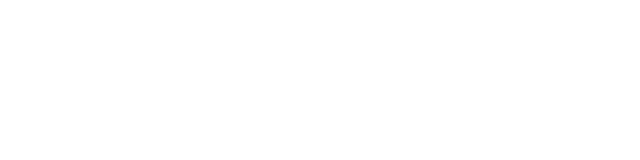
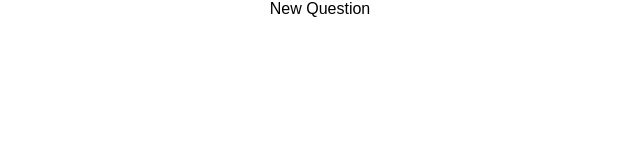
Before and after one commit to dml2448/easypoll, a React app: page /questions/create in a window 1280 px wide. Shown: the top 160 px of the page, without its empty margins (320-960 px from the left). Built offline with nearby package versions, Linux system fonts and the light colour scheme; the HTML template or start-up script is replaced by a standard one.

Commit message:
add empty routes and components
Define main components and routes to fill out later

```diff
--- a/package.json
+++ b/package.json
@@ -26,13 +26,17 @@
     "fs-extra": "3.0.1",
     "html-webpack-plugin": "2.29.0",
     "jest": "20.0.4",
+    "moment": "^2.18.1",
     "object-assign": "4.1.1",
     "postcss-flexbugs-fixes": "3.2.0",
     "postcss-loader": "2.0.6",
     "promise": "8.0.1",
+    "prop-types": "^15.5.10",
     "react": "^15.6.1",
     "react-dev-utils": "^4.0.1",
     "react-dom": "^15.6.1",
+    "react-router": "^4.2.0",
+    "react-router-dom": "^4.2.2",
     "style-loader": "0.18.2",
     "sw-precache-webpack-plugin": "0.11.4",
     "url-loader": "0.5.9",
--- a/src/App.js
+++ b/src/App.js
@@ -1,10 +1,22 @@
 import React, { Component } from 'react';
+import { Route, BrowserRouter, Switch } from 'react-router-dom'
 import './App.css';
+
+import Questions from './Questions';
+import Poll from './Poll';
+import NewQuestion from './NewQuestion';
 
 class App extends Component {
   render() {
     return (
       <div className="App">
+        <BrowserRouter>
+          <Switch>
+            <Route exact path='/' component={Questions} />
+            <Route exact path='/questions/create' component={NewQuestion} />
+            <Route exact path='/questions/:questionId' component={Poll} />
+          </Switch>
+        </BrowserRouter>
       </div>
     );
   }
--- /dev/null
+++ b/src/NewQuestion.js
@@ -0,0 +1,13 @@
+import React, { Component } from 'react';
+
+class NewQuestion extends Component {
+  render() {
+    return (
+      <div>
+        New Question
+      </div>
+    )
+  }
+}
+
+export default NewQuestion;
--- /dev/null
+++ b/src/Poll.js
@@ -0,0 +1,13 @@
+import React, { Component } from 'react';
+
+class Poll extends Component {
+  render() {
+    return (
+      <div className="questionDetails">
+        Poll
+      </div>
+    )
+  }
+}
+
+export default Poll;
--- /dev/null
+++ b/src/Questions.js
@@ -0,0 +1,13 @@
+import React, { Component } from 'react';
+
+class Questions extends Component {
+    render() {
+        return (
+            <div>
+                Questions
+            </div>
+        )
+    }
+}
+
+export default Questions;
```
